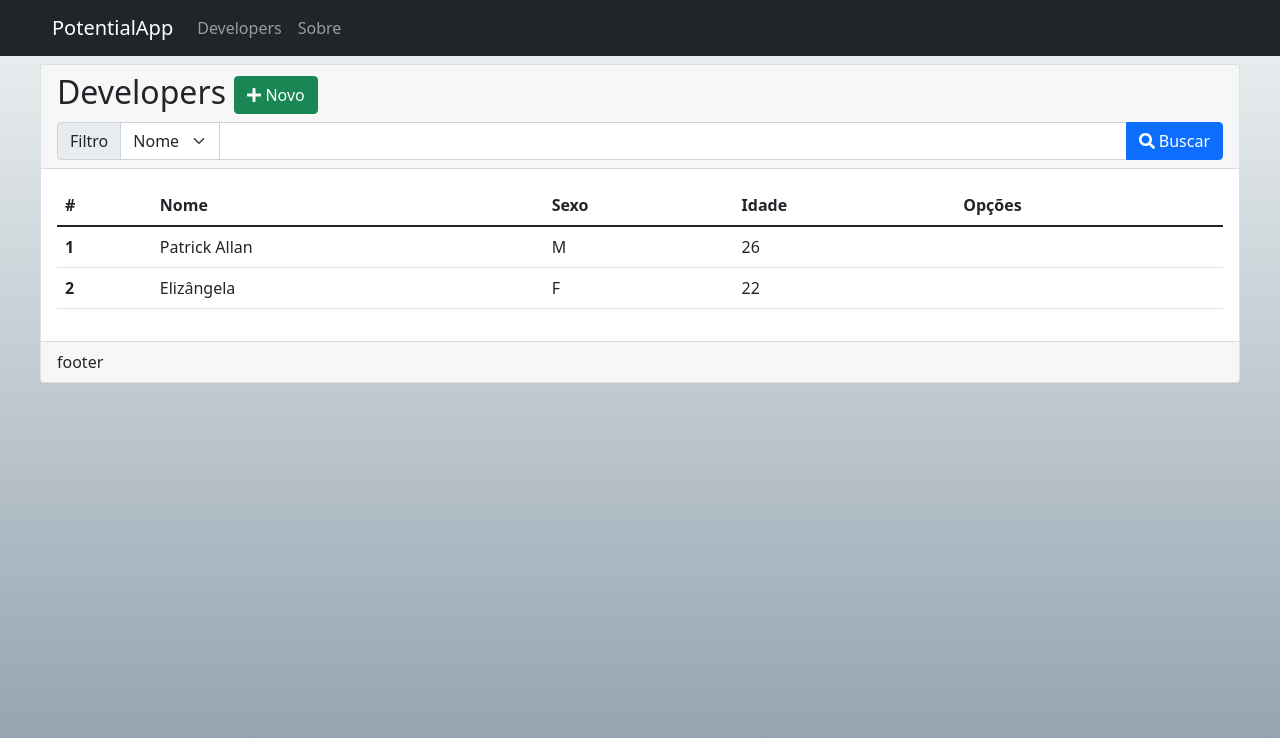
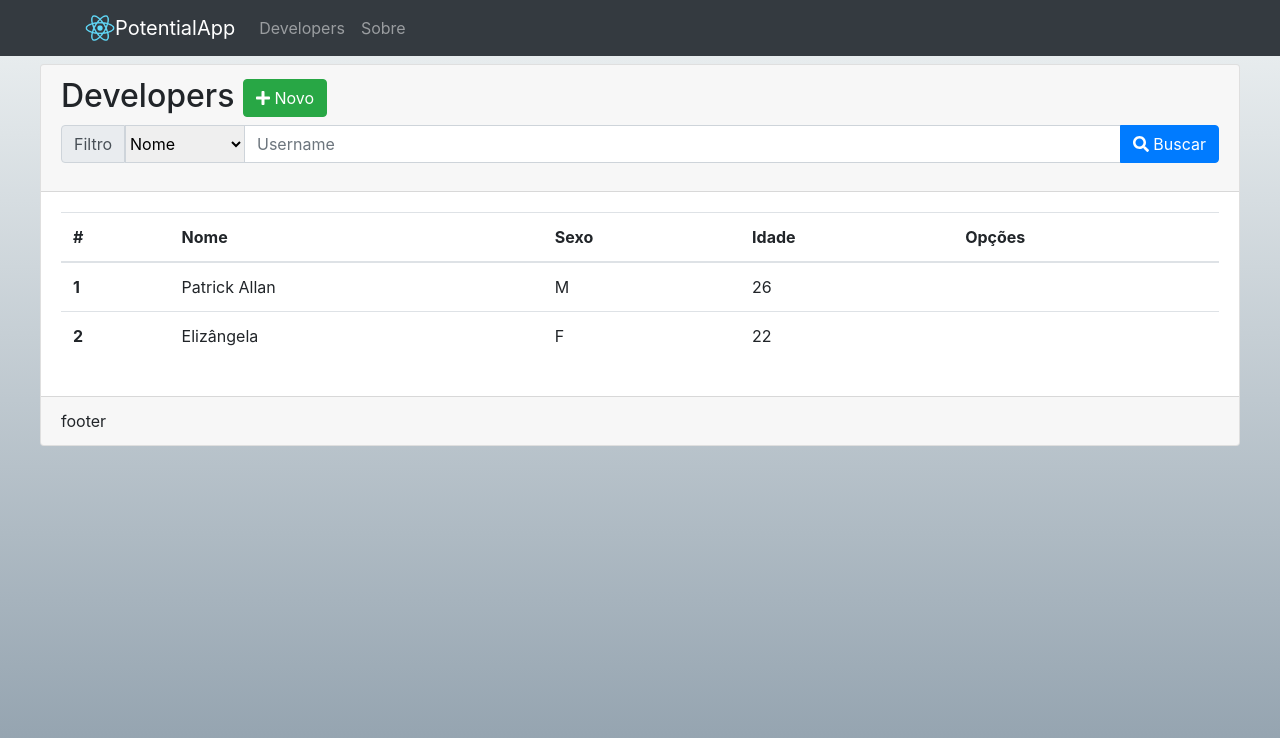
Before and after one commit to patrick-allan/potential, a React (Create React App) app in the folder app/: page /developers in a window 1280 px wide. Shown: the top 738 px of the page. Built offline with nearby package versions, Linux system fonts and the light colour scheme.

Commit message:
reinstall bootstrap

```diff
--- a/app/src/components/layout/Menu.jsx
+++ b/app/src/components/layout/Menu.jsx
@@ -1,26 +1,30 @@
 import React from 'react';
 import { Link } from 'react-router-dom';
+import { Navbar, Nav, Container } from 'react-bootstrap';
 import './Menu.css';
 
-const Menu = props => (
-    <nav className="navbar sticky-top navbar-expand-lg navbar-dark bg-dark">
-        <div className="container-fluid">
-            <button className="navbar-toggler" type="button" data-bs-toggle="collapse" data-bs-target="#navbarTogglerDemo01" aria-controls="navbarTogglerDemo01" aria-expanded="false" aria-label="Toggle navigation">
-                <span className="navbar-toggler-icon"></span>
-            </button>
-            <Link className="navbar-brand" to="/">PotentialApp</Link>
-            <div className="collapse navbar-collapse" id="navbarTogglerDemo01">
-                <ul className="navbar-nav me-auto mb-2 mb-lg-0">
-                    <li className="nav-item">
+export default function Menu() {
+    return (
+        <Navbar bg="dark" variant="dark" expand="lg">
+            <Container>
+                <Link className="navbar-brand" to="/">
+                    <img
+                    src="/logo192.png"
+                    width="30"
+                    height="30"
+                    className="d-inline-block align-top"
+                    alt="React Bootstrap logo"
+                    />
+                    PotentialApp
+                </Link>
+                <Navbar.Toggle aria-controls="basic-navbar-nav" />
+                <Navbar.Collapse id="basic-navbar-nav">
+                    <Nav className="me-auto">
                         <Link className="nav-link" to="/developers">Developers</Link>
-                    </li>
-                    <li className="nav-item">
                         <Link className="nav-link" to="/about">Sobre</Link>
-                    </li>
-                </ul>
-            </div>
-        </div>
-    </nav>
-);
-
-export default Menu;
+                    </Nav>
+                </Navbar.Collapse>
+            </Container>
+        </Navbar>
+    );
+};
--- a/app/src/index.js
+++ b/app/src/index.js
@@ -2,6 +2,7 @@ import React from 'react';
 import ReactDOM from 'react-dom';
 import { BrowserRouter } from 'react-router-dom';
 import App from './views/App';
+import 'bootstrap/dist/css/bootstrap.min.css';
 import './index.css';
 
 ReactDOM.render(
--- a/app/src/views/App.jsx
+++ b/app/src/views/App.jsx
@@ -1,7 +1,6 @@
 import React from 'react';
 import Menu from '../components/layout/Menu';
 import Content from '../components/layout/Content';
-import 'bootstrap/dist/css/bootstrap.min.css';
 import './App.css';
 
 const App = props => (
--- a/app/src/views/developers/Developers.css
+++ b/app/src/views/developers/Developers.css
@@ -1,3 +1,4 @@
 .filter{
-    max-width: 100px;
+    min-width: 120px;
+    border: 1px solid #ced4da;
 }
--- a/app/src/views/developers/Developers.jsx
+++ b/app/src/views/developers/Developers.jsx
@@ -1,6 +1,7 @@
 import React from 'react';
 import { FontAwesomeIcon } from '@fortawesome/react-fontawesome';
 import { faPlus, faSearch } from '@fortawesome/free-solid-svg-icons';
+import { InputGroup, FormControl, Button } from 'react-bootstrap';
 import './Developers.css';
 
 const Developers = props => (
@@ -8,15 +9,24 @@ const Developers = props => (
         <div className="card">
             <div className="card-header">
                 <h2>Developers <button className="btn btn-success"><FontAwesomeIcon icon={faPlus} /> Novo</button></h2>
-                <div className="input-group">
-                    <label className="input-group-text" htmlFor="inputGroupSelect01">Filtro</label>
-                    <select className="form-select filter">
-                        <option value="nome" defaultValue>Nome</option>
-                        <option value="idade">Idade</option>
-                    </select>
-                    <input className="form-control" type="text" />
-                    <button className="btn btn-primary" type="button"><FontAwesomeIcon icon={faSearch} /> Buscar</button>
-                </div>
+
+                <InputGroup className="mb-3">
+                    <InputGroup.Prepend>
+                        <InputGroup.Text id="basic-addon1">Filtro</InputGroup.Text>
+                        <select className="form-select filter">
+                            <option value="nome" defaultValue>Nome</option>
+                            <option value="idade">Idade</option>
+                        </select>
+                    </InputGroup.Prepend>
+                    <FormControl
+                        placeholder="Username"
+                        aria-label="Username"
+                        aria-describedby="basic-addon1"
+                    />
+                    <InputGroup.Append>
+                        <Button><FontAwesomeIcon icon={faSearch} /> Buscar</Button>
+                    </InputGroup.Append>
+                </InputGroup>
             </div>
             <div className="card-body">
                 <table className="table table-hover">
```
Also changed, not shown: app/package.json (+6 -2 lines), 1 other file (tests, documents, lock files or other folders).
